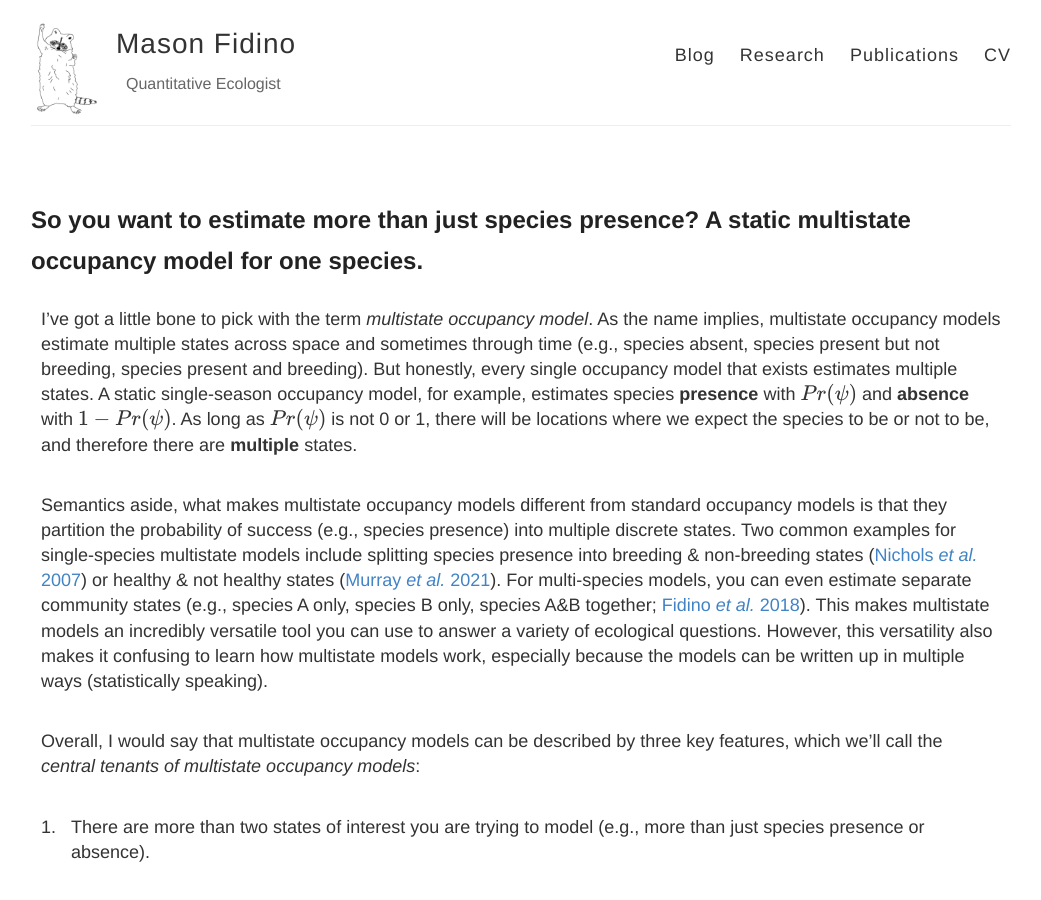
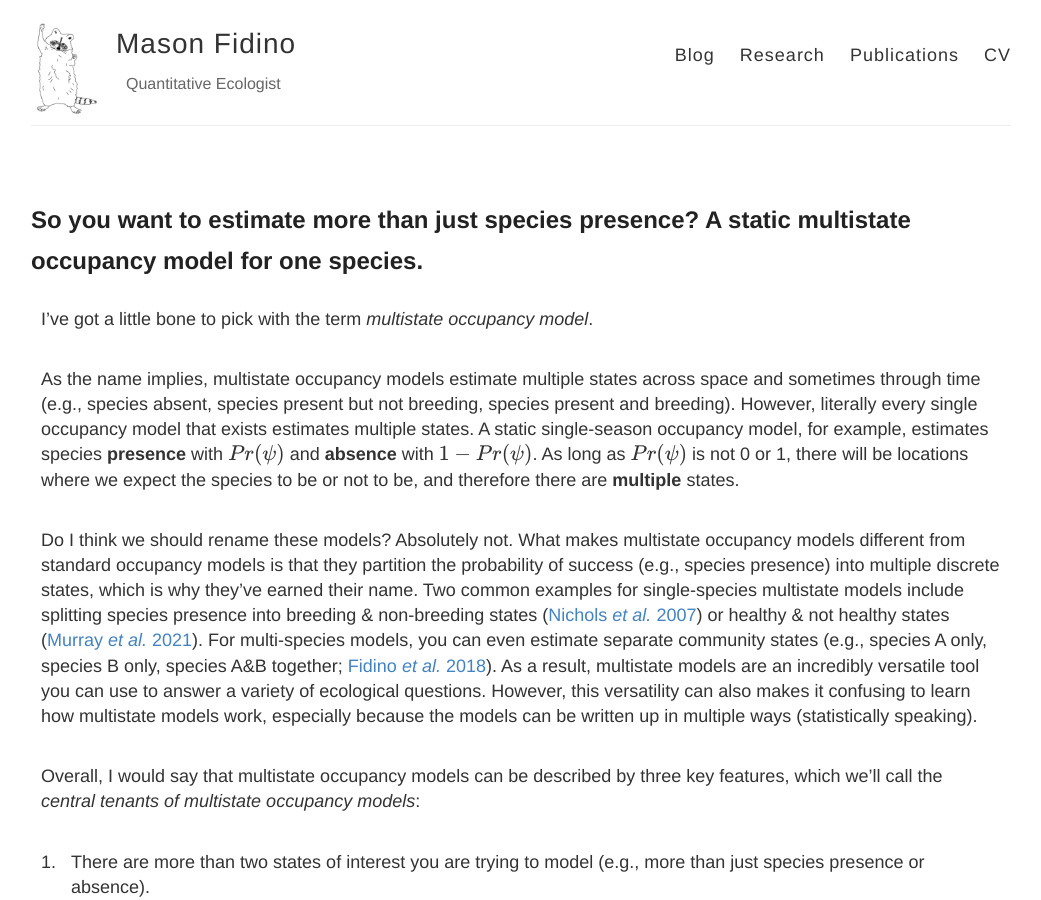
Before and after one commit to mfidino/mfidino.github.io, a Jekyll site: the page built from blog/_posts/2021-8-30-intro_2_multistate_occupancy.md, in a window 1280 px wide and 900 px high. Shown: the whole window, without its empty margins (119-1160 px from the left). Built offline with Jekyll 4.4.1, drawn with Linux system fonts in a browser that asks for light colours; formulas are drawn with MathJax 3.

Commit message:
Update 2021-8-30-intro_2_multistate_occupancy.md

```diff
--- a/blog/_posts/2021-8-30-intro_2_multistate_occupancy.md
+++ b/blog/_posts/2021-8-30-intro_2_multistate_occupancy.md
@@ -4,10 +4,12 @@ title: So you want to estimate more than just species presence? A static multist
 category: blog
 ---
 
-I've got a little bone to pick with the term *multistate occupancy model*. As the name implies, multistate occupancy models estimate multiple states across space and sometimes through time (e.g., species absent, species present but not breeding, species present and breeding). But honestly, every single occupancy model that exists estimates multiple states. A static single-season occupancy model, for example, estimates species **presence** with <span>$$Pr(\psi)$$</span> and **absence** with <span>$$1 - Pr(\psi)$$</span>. As long as <span>$$Pr(\psi)$$</span> is not 0 or 1, there will be locations where we expect the species to be or not to be, and therefore there are **multiple** states.
+I've got a little bone to pick with the term *multistate occupancy model*.
+
+As the name implies, multistate occupancy models estimate multiple states across space and sometimes through time (e.g., species absent, species present but not breeding, species present and breeding). However, literally every single occupancy model that exists estimates multiple states. A static single-season occupancy model, for example, estimates species **presence** with <span>$$Pr(\psi)$$</span> and **absence** with <span>$$1 - Pr(\psi)$$</span>. As long as <span>$$Pr(\psi)$$</span> is not 0 or 1, there will be locations where we expect the species to be or not to be, and therefore there are **multiple** states.
 
 
-Semantics aside, what makes multistate occupancy models different from standard occupancy models is that they partition the probability of success (e.g., species presence) into multiple discrete states. Two common examples for single-species multistate models include splitting species presence into breeding & non-breeding states ([Nichols *et al.* 2007](https://esajournals.onlinelibrary.wiley.com/doi/abs/10.1890/06-1474)) or healthy & not healthy states ([Murray *et al.* 2021](https://besjournals.onlinelibrary.wiley.com/doi/abs/10.1111/1365-2656.13515)). For multi-species models, you can even estimate separate community states (e.g., species A only, species B only, species A&B together; [Fidino *et al.* 2018](https://besjournals.onlinelibrary.wiley.com/doi/full/10.1111/2041-210X.13117)). This makes multistate models an incredibly versatile tool you can use to answer a variety of ecological questions. However, this versatility also makes it confusing to learn how multistate models work, especially because the models can be written up in multiple ways (statistically speaking).
+Do I think we should rename these models? Absolutely not. What makes multistate occupancy models different from standard occupancy models is that they partition the probability of success (e.g., species presence) into multiple discrete states, which is why they've earned their name. Two common examples for single-species multistate models include splitting species presence into breeding & non-breeding states ([Nichols *et al.* 2007](https://esajournals.onlinelibrary.wiley.com/doi/abs/10.1890/06-1474)) or healthy & not healthy states ([Murray *et al.* 2021](https://besjournals.onlinelibrary.wiley.com/doi/abs/10.1111/1365-2656.13515)). For multi-species models, you can even estimate separate community states (e.g., species A only, species B only, species A&B together; [Fidino *et al.* 2018](https://besjournals.onlinelibrary.wiley.com/doi/full/10.1111/2041-210X.13117)). As a result, multistate models are an incredibly versatile tool you can use to answer a variety of ecological questions. However, this versatility can also makes it confusing to learn how multistate models work, especially because the models can be written up in multiple ways (statistically speaking).
 
 Overall, I would say that multistate occupancy models can be described by three key features, which we'll call the *central tenants of multistate occupancy models*:
 
```
